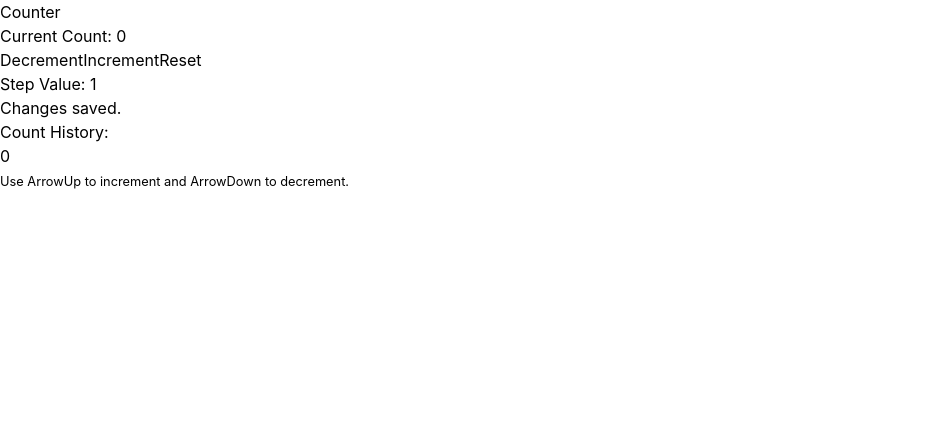
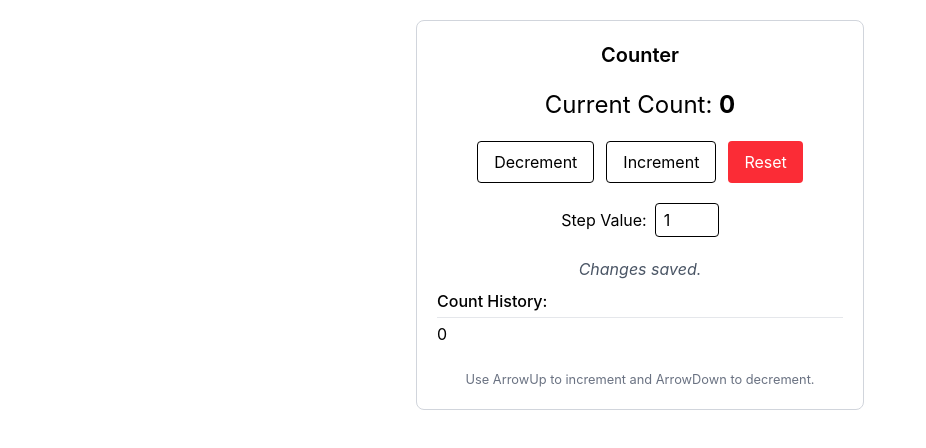
Before and after one commit to DhanashreeKharade451/React-Counter-with-useEffect, a React (Vite) app: page / in a window 1280 px wide. Shown: the top 448 px of the page, without its empty margins (0-926 px from the left). Built offline with nearby package versions, Linux system fonts and the light colour scheme.

Commit message:
tailwind is working fine

```diff
--- a/src/Component/AdvancedCounter.jsx
+++ b/src/Component/AdvancedCounter.jsx
@@ -1,42 +1,81 @@
+import { useState } from "react";
+
  function AdvancedCounter() {
 
+    const[count, setCount] = useState(0)
+    const[history, setHistory] =useState([0])
+    const[step, setStep] = useState(1)
+    const [saved,setSaved] = useState(false)
+
+    //function to increment and decreament counter
+
+    function handleIncrement() {
+         setCount( prevcount => prevcount + 1);
+    }
+
+    function handleDecrement(){
+        setCount( prevcount => prevcount - 1);
+    }
+
+
   return (
-    <div className="font-family:sans-serif;max-width:500px;margin:auto;padding:20px;border:1px solid #ccc;border-radius:8px;margin-top:20px;margin-bottom:20px">
-      <h2 className="text-align:center">Counter</h2>
-      <div className="font-size:2em;text-align:center;margin:20px 0">
-        Current Count: <span className="font-weight:bold">0</span>
+    <div className="font-sans max-w-md mx-auto p-5 border border-gray-300 rounded-lg mt-5 mb-5">
+
+      <h2 className="text-center text-xl font-semibold">
+        Counter
+      </h2>
+
+      <div className="text-2xl text-center my-5">
+        Current Count: <span className="font-bold">0</span>
       </div>
-      <div className="display:flex;justify-content:center;gap:10px;margin-bottom:20px">
-        <button className="padding:10px 15px">Decrement</button>
-        <button className="padding:10px 15px">Increment</button>
-        <button className="padding:10px 15px;background-color:#f44336;color:white">
+
+      <div className="flex justify-center gap-3 mb-5">
+        <button onClick={handleDecrement} className="px-4 py-2 border rounded hover:bg-gray-100">
+          Decrement
+        </button>
+
+        <button onClick={handleIncrement} className="px-4 py-2 border rounded hover:bg-gray-100">
+          Increment
+        </button>
+
+        <button className="px-4 py-2 bg-red-500 text-white rounded hover:bg-red-600">
           Reset
         </button>
       </div>
-      <div className="margin-bottom:20px;text-align:center">
-        <label htmlFor="stepInput">Step Value: </label>
+
+      <div className="mb-5 text-center">
+        <label htmlFor="stepInput" className="mr-2">
+          Step Value:
+        </label>
         <input
           type="number"
           id="stepInput"
           min="1"
-          className="padding:8px;width:60px"
-          value="1"
+          className="px-2 py-1 w-16 border rounded"
+          defaultValue="1"
         />
       </div>
-      <div className="margin-bottom:10px;text-align:center;font-className:italic">
+
+      <div className="mb-2 text-center italic text-gray-600">
         Changes saved.
       </div>
+
       <div>
-        <h3 className="border-bottom:1px solid #eee;padding-bottom:5px">
+        <h3 className="border-b border-gray-200 pb-1 font-medium">
           Count History:
         </h3>
-        <ul className="list-className-type: none; padding-left: 0px; max-height: 150px; overflow-y: auto;">
-          <li className="padding: 3px 0px; border-bottom: none;">0</li>
+
+        <ul className="max-h-40 overflow-y-auto">
+          <li className="py-1">0</li>
         </ul>
       </div>
-      <small className="display:block;text-align:center;margin-top:20px">
+
+      <small className="block text-center mt-5 text-gray-500">
         Use ArrowUp to increment and ArrowDown to decrement.
       </small>
+
+
+
     </div>
   );
 }
--- a/src/index.css
+++ b/src/index.css
@@ -1,8 +1,6 @@
 @tailwind base;
 @tailwind components;
 @tailwind utilities;
-@import "tailwindcss";
-
 /*
 
 import app.css
```
